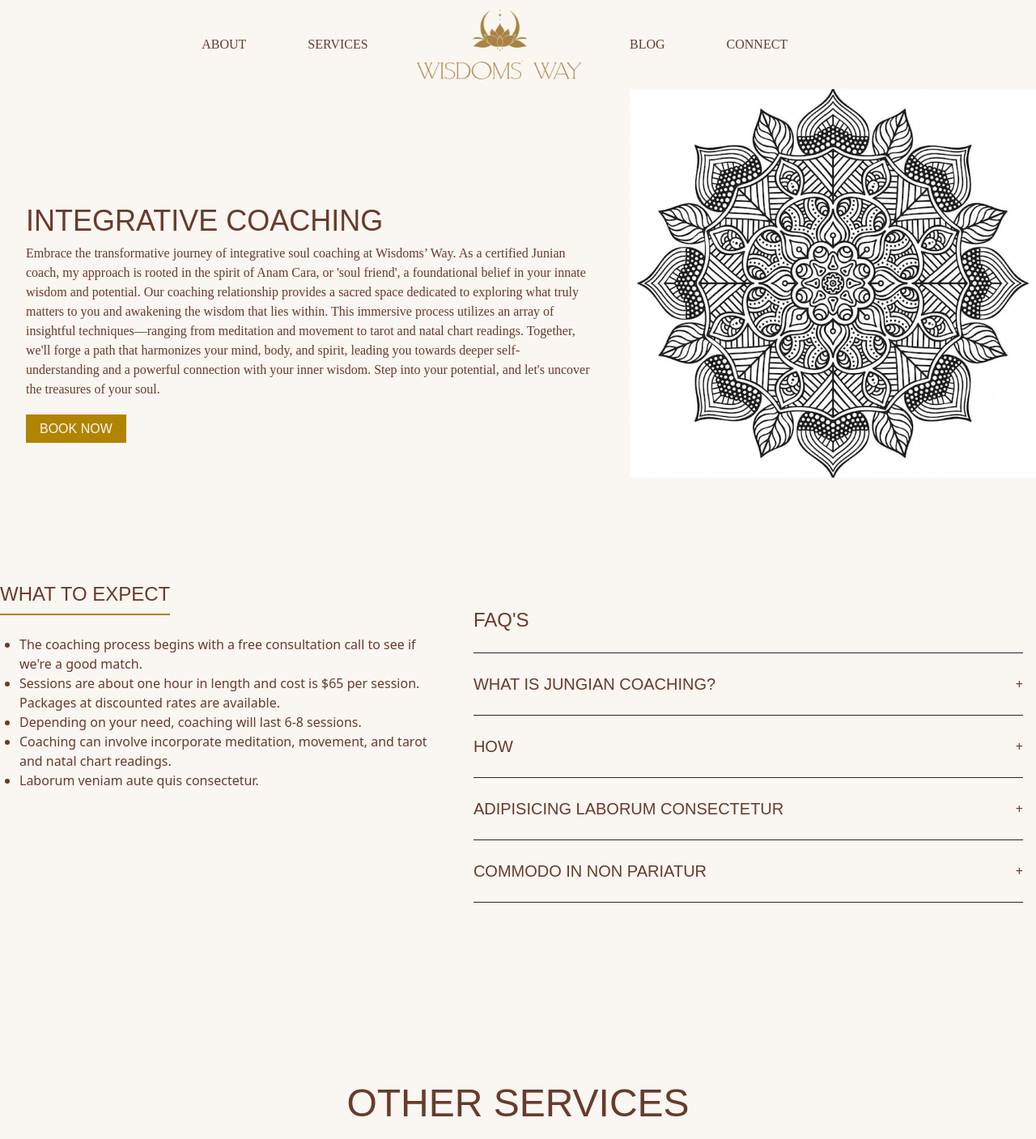
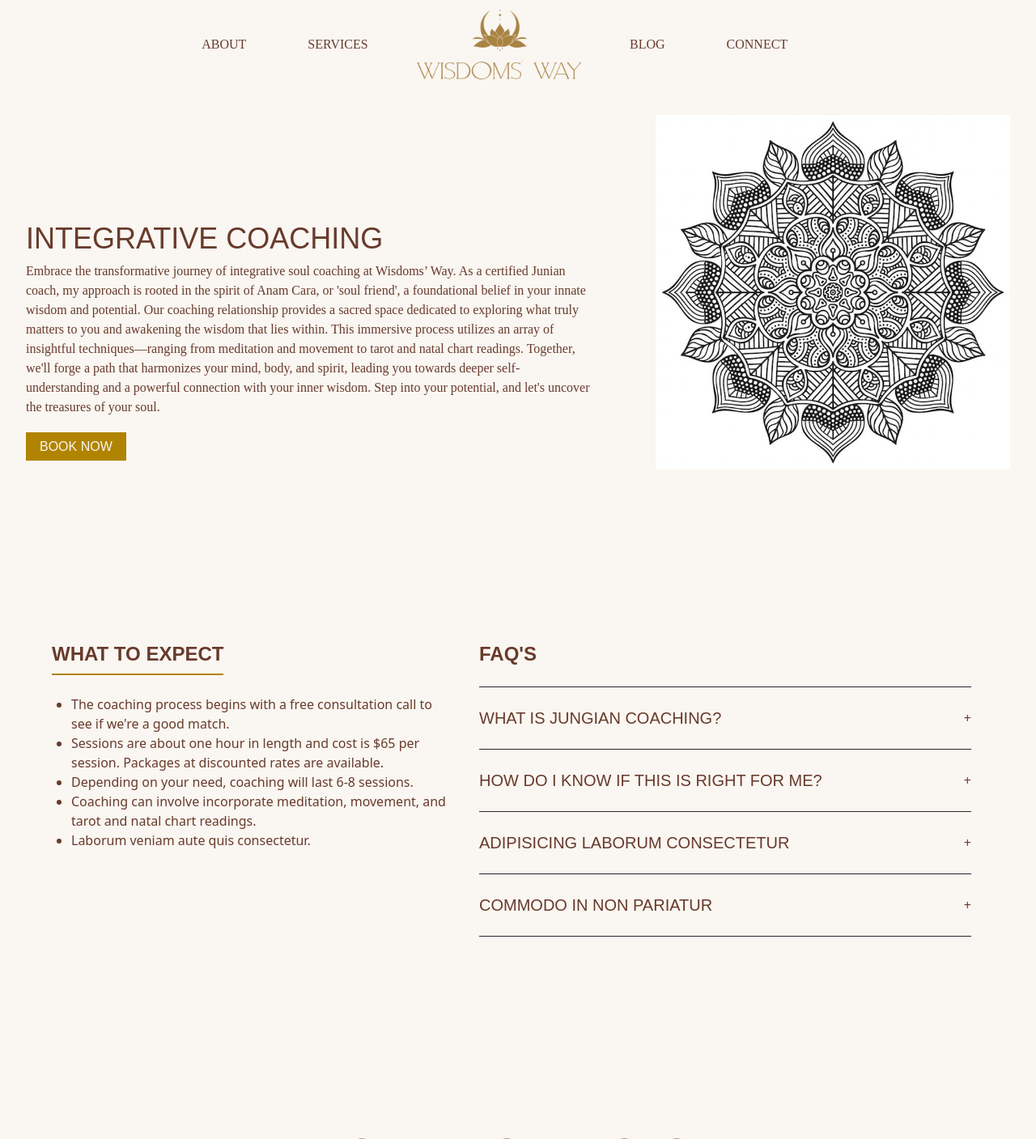
Before and after one commit to ViaSana/wisdoms-way, a Jekyll site: the page built from _services/1.integrative-coaching.md, in a window 1280 px wide, cut to the strip 0-1407 px from the top of the page. Shown: the whole strip at 81% size. Built offline with Jekyll 4.4.1, drawn with Linux system fonts in a browser that asks for light colours; some web fonts are replaced.

Commit message:
service pages updates

```diff
--- a/_layouts/services.html
+++ b/_layouts/services.html
@@ -12,18 +12,18 @@
             <p class="mb-6"> {{page.description}} </p>
             <a href="{{page.url}}" class="button"> Book Now</a>
         </div>
-        <div class="col-span-2 max-md:hidden">
-            <div class="bg-cover bg-center pb-[30rem] bg-[url('{{page.featured-image}}')]"></div>
+        <div class="col-span-2 p-8 max-md:hidden">
+            <div class=" bg-cover bg-center aspect-square bg-[url('{{page.featured-image}}')]"></div>
         </div>
     </div>
 </section>
 
 <!-- What to Expect -->
-<section class="mx-auto max-w-screen-2xl">
+<section class="mx-auto max-w-screen-2xl p-5p">
     <div class="grid grid-cols-9 py-10p">
         <div class="md:col-span-4 col-span-full">
             <div class="inline-block border-b-2 border-gold">
-                <h3 class="">What To Expect </h3>
+                <h3 class="font-bold">What To Expect </h3>
             </div>
             <ul class="m-6 list-disc">
                 {% for item in page.what-to-expect %}
@@ -32,8 +32,8 @@
             </ul>
         </div>
 
-        <div class="self-center py-8 mx-4 md:col-span-5 col-span-full">
-            <h3 class="pb-4">FAQ's </h3>
+        <div class="mx-4 md:col-span-5 col-span-full">
+            <h3 class="pb-4 font-bold">FAQ's </h3>
 
             {% include accordion.html accordion-source=page.faqs %}
 
--- a/_services/1.integrative-coaching.md
+++ b/_services/1.integrative-coaching.md
@@ -15,7 +15,7 @@
 faqs:
   - question: What is Jungian Coaching?
     answer: Jungian Coaching is a one-on-one relationship to explore your self’s path incorporating influences from all sources that inspire Wisdoms’ Way.
-  - question: How
+  - question: How do I know if this is right for me?
     answer: veniam aute quis consectetur
   - question: adipisicing laborum consectetur
     answer: non pariatur do cupidatat
--- a/assets/css/output-style.css
+++ b/assets/css/output-style.css
@@ -929,9 +929,6 @@
   --tw-shadow-colored: 0 1px 3px 0 var(--tw-shadow-color), 0 1px 2px -1px var(--tw-shadow-color);
   box-shadow: var(--tw-ring-offset-shadow, 0 0 #0000), var(--tw-ring-shadow, 0 0 #0000), var(--tw-shadow);
 }
-.outline-white {
-  outline-color: #fff;
-}
 .outline-gold {
   outline-color: #B08401;;
 }
--- a/index.html
+++ b/index.html
@@ -33,7 +33,7 @@
 <!-- Services Section -->
 <section class="p-5p">
   <div class="mx-auto text-center max-w-screen-2xl">
-    <h2 class="pb-5p"> Offerings </h2>
+    <h2 class="pb-5p editable"> Offerings </h2>
 
       {% include services_loop.html %}
 
@@ -74,7 +74,7 @@
     <!-- Contact Form Div -->
     <div class="col-span-3"> {% include contact-form.html %} </div>
     <div class="col-span-2 p-8">
-      <div class="bg-[url('/uploads/Lisa_beach.jpeg')] bg-cover bg-center aspect-square "></div>
+      <div class="bg-[url('/uploads/Lisa_beach.jpeg')] editable bg-cover bg-center aspect-square "></div>
     </div>
 </div>
 </section>
```
